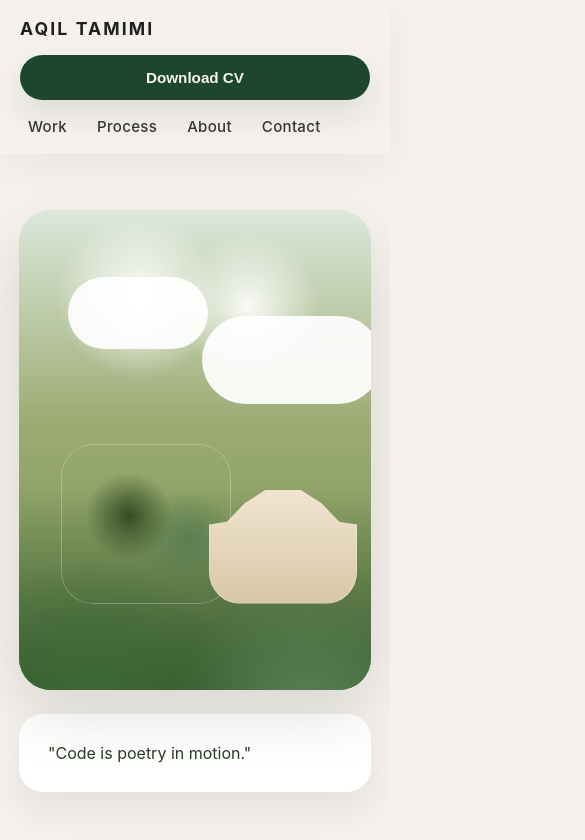
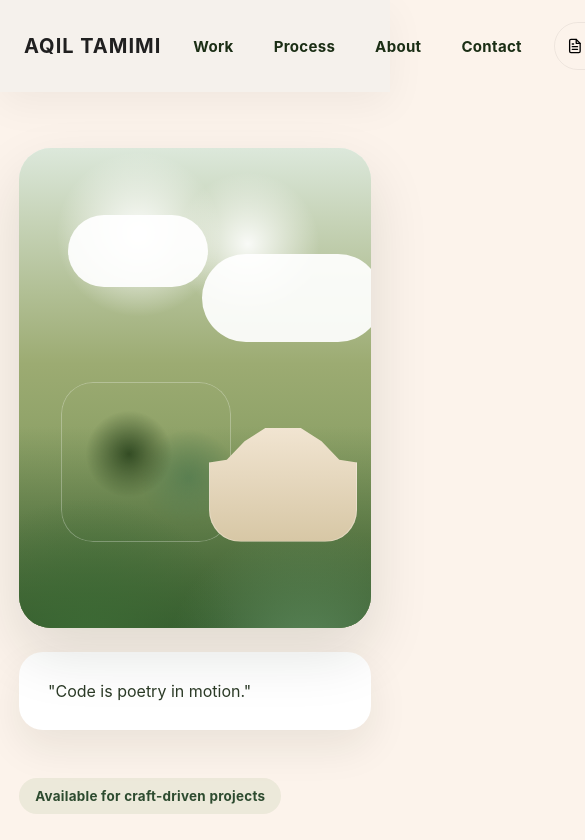
Before and after one commit to aqillkaciww/Portfolio-Aqil-Tamimi-V2, a Vue app: page / in a window 390 px wide. Shown: the top 840 px of the page, 585 px wide, since content can reach past the window. Built offline with nearby package versions, Linux system fonts and the light colour scheme; the HTML template or start-up script is replaced by a standard one.

Commit message:
refactor: update button styles and replace CTA with download button in Header component

```diff
--- a/src/assets/globals.css
+++ b/src/assets/globals.css
@@ -16,7 +16,7 @@ body {
 
 body {
   font-family: -apple-system, BlinkMacSystemFont, 'Segoe UI', Roboto, Oxygen, Ubuntu, Cantarell, 'Fira Sans', 'Droid Sans', 'Source Sans Pro', sans-serif;
-  background-color: #f5f1ed;
+  background-color: #fcf3eb;
 }
 
 #app {
@@ -105,8 +105,7 @@ main {
 }
 
 .hero-button-primary:hover {
-  background-color: #234f32;
-  transform: translateY(-1px);
+  background-color: #2b5f3d;
 }
 
 .hero-button-secondary {
@@ -254,6 +253,19 @@ a,
   }
 }
 
+.logo-link {
+  padding: 0;
+  background-color: transparent ;
+  display: inline-block;
+  text-decoration: none;
+}
+
+.logo-link:hover {
+  background-color: transparent ;
+  color: #811515;
+  transition: color 0.3s ease;
+}
+
 .header {
   width: 100%;
   background-color: rgba(245, 241, 237, 0.95);
@@ -281,11 +293,17 @@ a,
 }
 
 .head-name {
-  font-size: 1.1rem;
+  font-size: 1.25rem;
   font-weight: bolder;
   color: #202020;
-  letter-spacing: 0.12em;
+  letter-spacing: 0.05em;
   text-transform: uppercase;
+  cursor: pointer;
+}
+
+.head-name:hover {
+  color: #252b22;
+  transition: color 0.2s ease;
 }
 
 .nav-menu {
@@ -310,19 +328,17 @@ a,
 
 .nav-link {
   text-decoration: none;
-  color: #353535;
+  color: #1b2e15;
   font-size: 0.94rem;
-  font-weight: 500;
+  font-weight: bold;
   letter-spacing: 0.02em;
   padding: 10px 8px;
   border-radius: 999px;
-  transition: color 0.2s ease, background-color 0.2s ease, transform 0.2s ease;
 }
 
 .nav-link:hover {
-  color: #1d472d;
-  background-color: rgba(123, 155, 95, 0.12);
-  transform: translateY(-1px);
+  color: #366145;
+  background-color: transparent;
 }
 
 .cta-button {
@@ -341,45 +357,43 @@ a,
 
 .cta-button:hover {
   background-color: #2b6a43;
+  transition: all 0.35s ease;
+}
+
+/* Download button styling (replaces CTA visually) */
+.download-button {
+  display: inline-flex;
+  align-items: center;
+  gap: 0.6rem;
+  background-color: transparent;
+  border: 1px solid rgba(0, 0, 0, 0.06);
+  color: inherit;
+  padding: 8px 12px;
+  border-radius: 999px;
+  cursor: pointer;
+  transition: background-color 0.15s ease, transform 0.15s ease, border-color 0.15s ease;
+}
+
+.download-button .docs {
+  display: flex;
+  align-items: center;
+  gap: 0.5rem;
+  padding-right: 8px;
+  border-right: 1px solid rgba(0, 0, 0, 0.06);
+  font-weight: 600;
+}
+
+.download-button .download {
+  display: flex;
+  align-items: center;
+  justify-content: center;
+}
+
+.download-button svg {
+  color: currentColor;
+}
+
+.download-button:hover {
+  background-color: rgba(0, 0, 0, 0.04);
   transform: translateY(-1px);
 }
-
-@media (max-width: 940px) {
-  .header {
-    padding: 18px 20px;
-  }
-
-  .header-container {
-    gap: 18px;
-  }
-
-  .nav-list {
-    gap: 20px;
-  }
-}
-
-@media (max-width: 720px) {
-  .header-container {
-    flex-wrap: wrap;
-    gap: 16px;
-    justify-content: space-between;
-  }
-
-  .nav-menu {
-    width: 100%;
-    order: 3;
-    justify-content: flex-start;
-  }
-
-  .nav-list {
-    flex-wrap: wrap;
-    gap: 14px;
-    justify-content: flex-start;
-  }
-
-  .cta-button {
-    width: 100%;
-    justify-self: stretch;
-    padding: 14px 18px;
-  }
-}
--- a/src/components/Header.vue
+++ b/src/components/Header.vue
@@ -3,7 +3,9 @@
     <div class="header-container">
       <!-- Logo/Brand -->
       <div class="logo">
-        <span class="head-name">{{ headName }}</span>
+        <a :href="headHref" class="logo-link" aria-label="Home">
+          <span class="head-name">{{ headName }}</span>
+        </a>
       </div>
 
       <!-- Navigation Menu -->
@@ -15,9 +17,28 @@
         </ul>
       </nav>
 
-      <!-- CTA Button -->
-      <button class="cta-button" @click="handleDownloadClick">
-        {{ ctaText }}
+      <!-- CTA Button replaced by download-button -->
+      <button class="download-button" @click="handleDownloadClick">
+        <div class="docs">
+          <svg
+            viewBox="0 0 24 24"
+            width="20"
+            height="20"
+            stroke="currentColor"
+            stroke-width="2"
+            fill="none"
+            stroke-linecap="round"
+            stroke-linejoin="round"
+            class="icon-docs"
+          >
+            <path d="M14 2H6a2 2 0 0 0-2 2v16a2 2 0 0 0 2 2h12a2 2 0 0 0 2-2V8z"></path>
+            <polyline points="14 2 14 8 20 8"></polyline>
+            <line x1="16" y1="13" x2="8" y2="13"></line>
+            <line x1="16" y1="17" x2="8" y2="17"></line>
+            <polyline points="10 9 9 9 8 9"></polyline>
+          </svg>
+          Download CV
+        </div>
       </button>
     </div>
   </header>
@@ -28,12 +49,14 @@ interface Props {
   headName?: string;
   navItems?: string[];
   ctaText?: string;
+  headHref?: string;
 }
 
 const props = withDefaults(defineProps<Props>(), {
   headName: 'Aqil Tamimi',
   navItems: () => ['Work', 'Process', 'About', 'Contact'],
-  ctaText: 'Download CV'
+  ctaText: 'Download CV',
+  headHref: '/'
 });
 
 const handleDownloadClick = () => {
--- a/src/components/HeroSection.vue
+++ b/src/components/HeroSection.vue
@@ -48,7 +48,7 @@ const props = withDefaults(defineProps<Props>(), {
   titleTrailing: "and a developer's precision.",
   description:
     'I am a Frontend Developer specializing in building serene, highly-functional web experiences that feel as warm as a hand-drawn illustration.',
-  primaryAction: 'Explore Work',
-  secondaryAction: 'My Story'
+  primaryAction: 'Skills',
+  secondaryAction: 'Projects'
 });
 </script>
```
